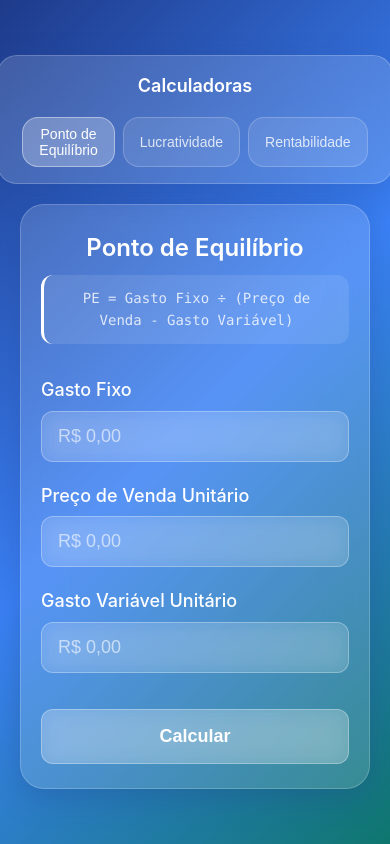
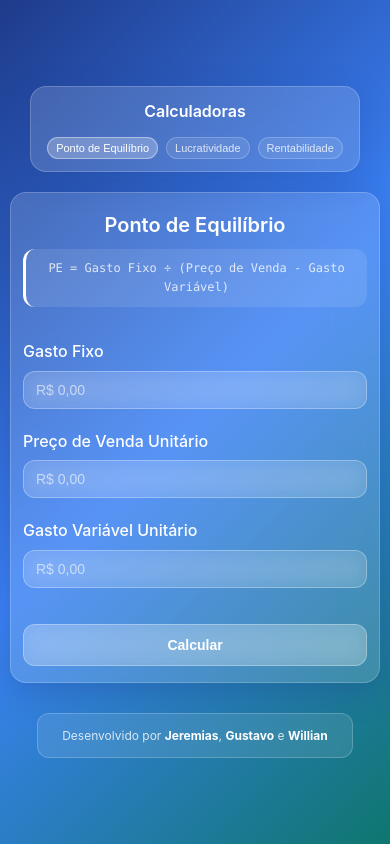
Before and after one commit to JeremiasONunes/calculadora-gestao, a plain HTML site: page index.html in a window 390 px wide. Drawn offline with Linux system fonts and the light colour scheme.

Commit message:
feat: Sistema completo de calculadoras financeiras com glassmorphism

```diff
--- a/index.html
+++ b/index.html
@@ -122,6 +122,10 @@
         </section>
     </main>
 
+    <footer class="footer">
+        <p>Desenvolvido por <strong>Jeremias</strong>, <strong>Gustavo</strong> e <strong>Willian</strong></p>
+    </footer>
+
     <script src="script.js"></script>
 </body>
 </html>
--- a/style.css
+++ b/style.css
@@ -211,33 +211,136 @@ input:focus {
     display: none;
 }
 
+.footer {
+    position: fixed;
+    bottom: 0;
+    left: 50%;
+    transform: translateX(-50%);
+    background: rgba(255, 255, 255, 0.1);
+    backdrop-filter: blur(10px);
+    border: 1px solid rgba(255, 255, 255, 0.2);
+    border-radius: 20px 20px 0 0;
+    padding: 12px 24px;
+    margin-bottom: 0;
+    z-index: 50;
+}
+
+.footer p {
+    color: rgba(255, 255, 255, 0.8);
+    font-size: 14px;
+    text-align: center;
+    margin: 0;
+}
+
+.footer strong {
+    color: white;
+}
+
 @media (max-width: 768px) {
+    body {
+        font-size: 16px;
+    }
+
     .navbar {
         position: relative;
         transform: none;
         left: auto;
-        margin: 20px 20px 0;
+        margin: 10px;
+        border-radius: 16px;
     }
 
     .nav-container {
         flex-direction: column;
-        gap: 16px;
+        gap: 12px;
+        padding: 12px 16px;
+    }
+
+    .nav-title {
+        font-size: 16px;
     }
 
     .nav-links {
         width: 100%;
         justify-content: center;
+        flex-wrap: wrap;
+    }
+
+    .nav-btn {
+        padding: 6px 12px;
+        font-size: 12px;
     }
 
     .main-content {
-        padding: 20px;
+        padding: 10px;
+        max-width: 100%;
     }
 
     .calculator-card {
-        padding: 24px 20px;
+        padding: 20px 16px;
+        border-radius: 16px;
     }
 
     h2 {
-        font-size: 24px;
+        font-size: 22px;
+    }
+
+    .formula {
+        font-size: 12px;
+        padding: 10px 12px;
+    }
+
+    label {
+        font-size: 16px;
+    }
+
+    input {
+        padding: 12px 14px;
+        font-size: 16px;
+    }
+
+    .calculate-btn {
+        padding: 14px;
+        font-size: 16px;
+    }
+
+    .result-value {
+        font-size: 18px;
+    }
+
+    .footer {
+        position: relative;
+        transform: none;
+        left: auto;
+        margin: 20px 10px 10px;
+        border-radius: 12px;
+    }
+
+    .footer p {
+        font-size: 12px;
     }
 }
+
+@media (max-width: 480px) {
+    .nav-btn {
+        padding: 4px 8px;
+        font-size: 11px;
+    }
+
+    .calculator-card {
+        padding: 16px 12px;
+    }
+
+    h2 {
+        font-size: 20px;
+    }
+
+    input {
+        padding: 10px 12px;
+        font-size: 14px;
+    }
+
+    .calculate-btn {
+        padding: 12px;
+        font-size: 14px;
+    }
+}
```
